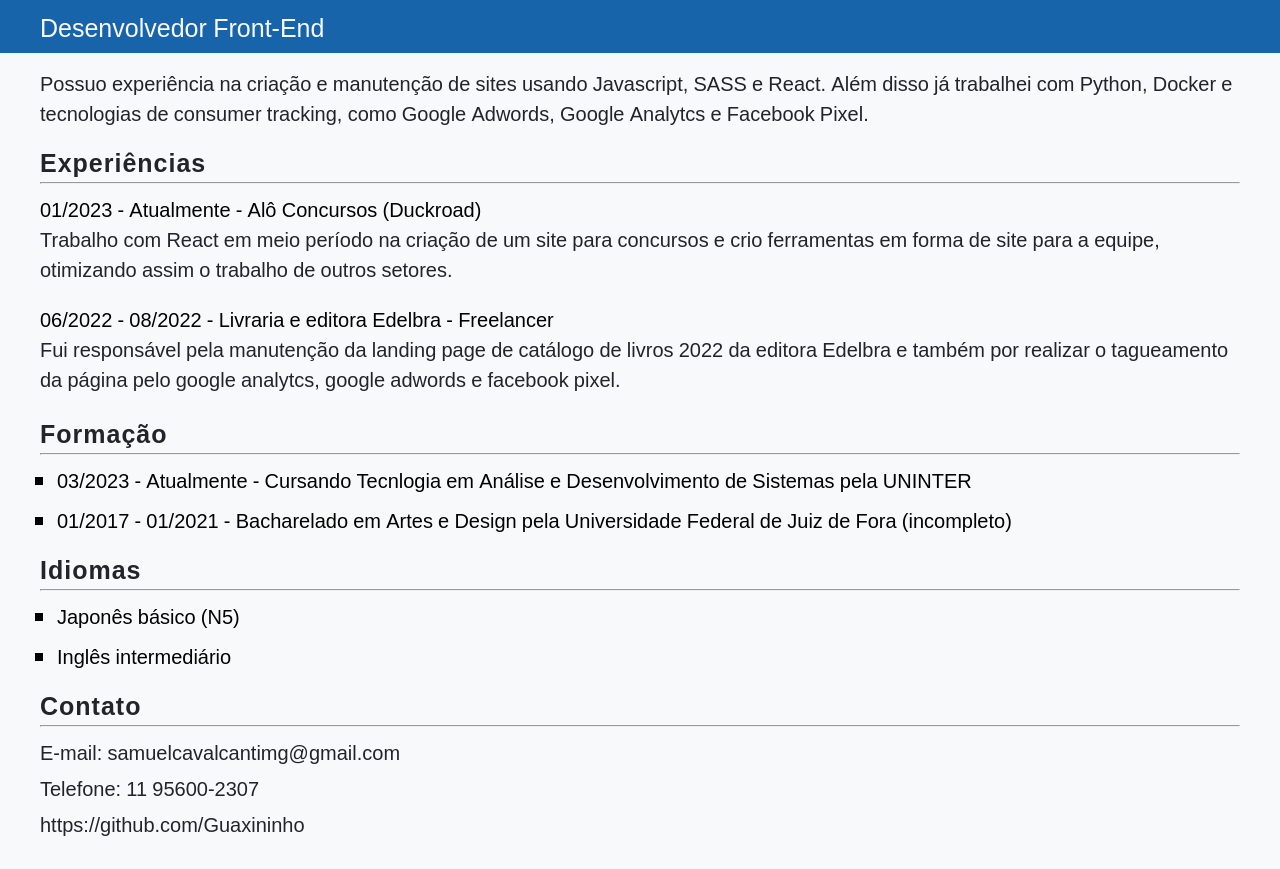
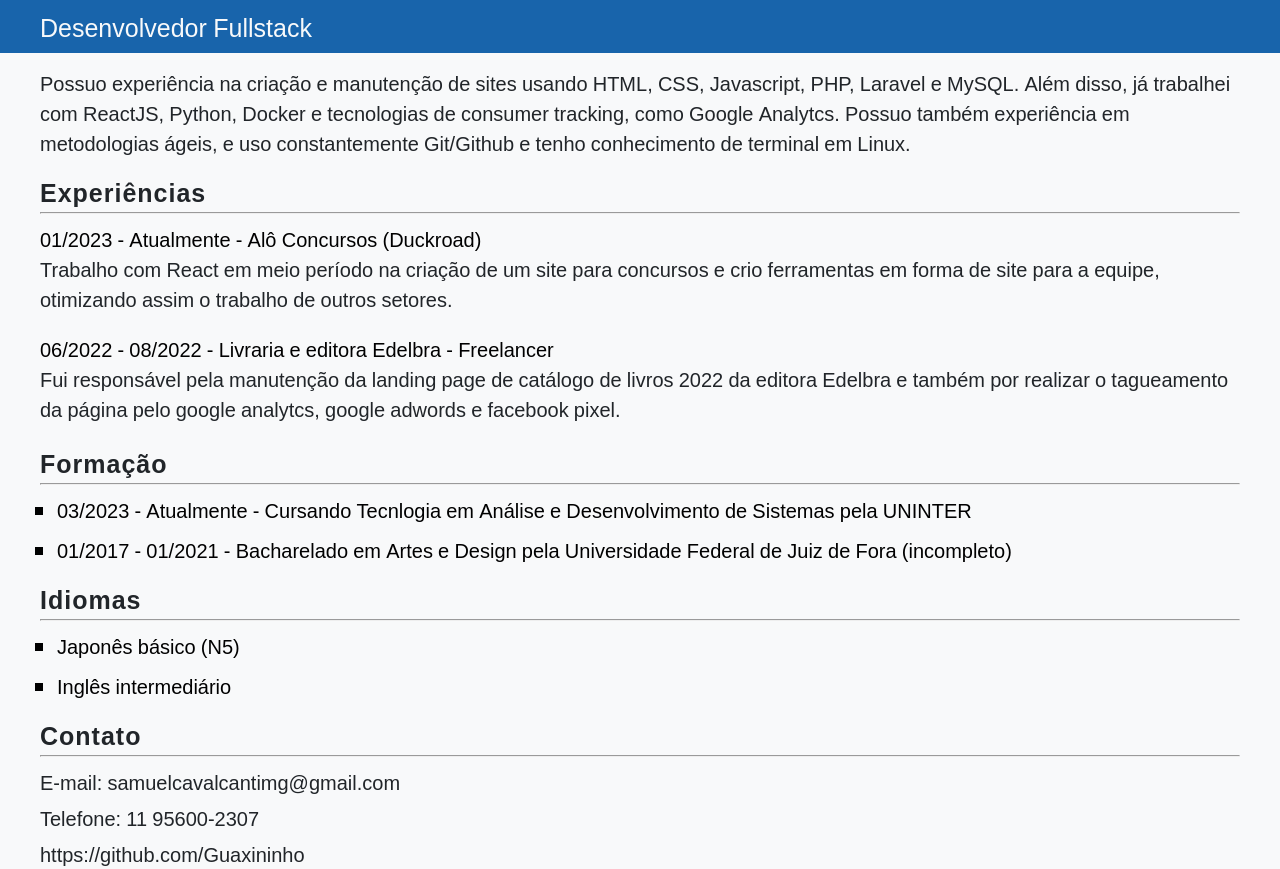
Before and after one commit to Guaxininho/CurriculoAtual, a plain HTML site: page index.html in a window 1280 px wide. Shown: the part 67-936 px from the top of the page. Before the commit the page ends 906 px from the top, so only its background shows below. Drawn offline with Linux system fonts and the light colour scheme.

Commit message:
atualizacao

```diff
--- a/index.html
+++ b/index.html
@@ -11,7 +11,7 @@
     <header>
       <div id="flexHeader">
         <h1>Samuel Cavalcanti</h1>
-        <p>Desenvolvedor Front-End</p>
+        <p>Desenvolvedor Fullstack</p>
       </div>
       <div id="icones">
         <a href="mailto: samuelcavalcantimg@gmail.com"
@@ -26,10 +26,12 @@
     <main>
       <section>
         <p>
-          Possuo experiência na criação e manutenção de sites usando Javascript,
-          SASS e React. Além disso já trabalhei com Python, Docker e tecnologias
-          de consumer tracking, como Google Adwords, Google Analytcs e Facebook
-          Pixel.
+          Possuo experiência na criação e manutenção de sites usando HTML, CSS,
+          Javascript, PHP, Laravel e MySQL. Além disso, já trabalhei com
+          ReactJS, Python, Docker e tecnologias de consumer tracking, como
+          Google Analytcs. Possuo também experiência em metodologias ágeis, e
+          uso constantemente Git/Github e tenho conhecimento de terminal em
+          Linux.
         </p>
       </section>
       <section>
```
